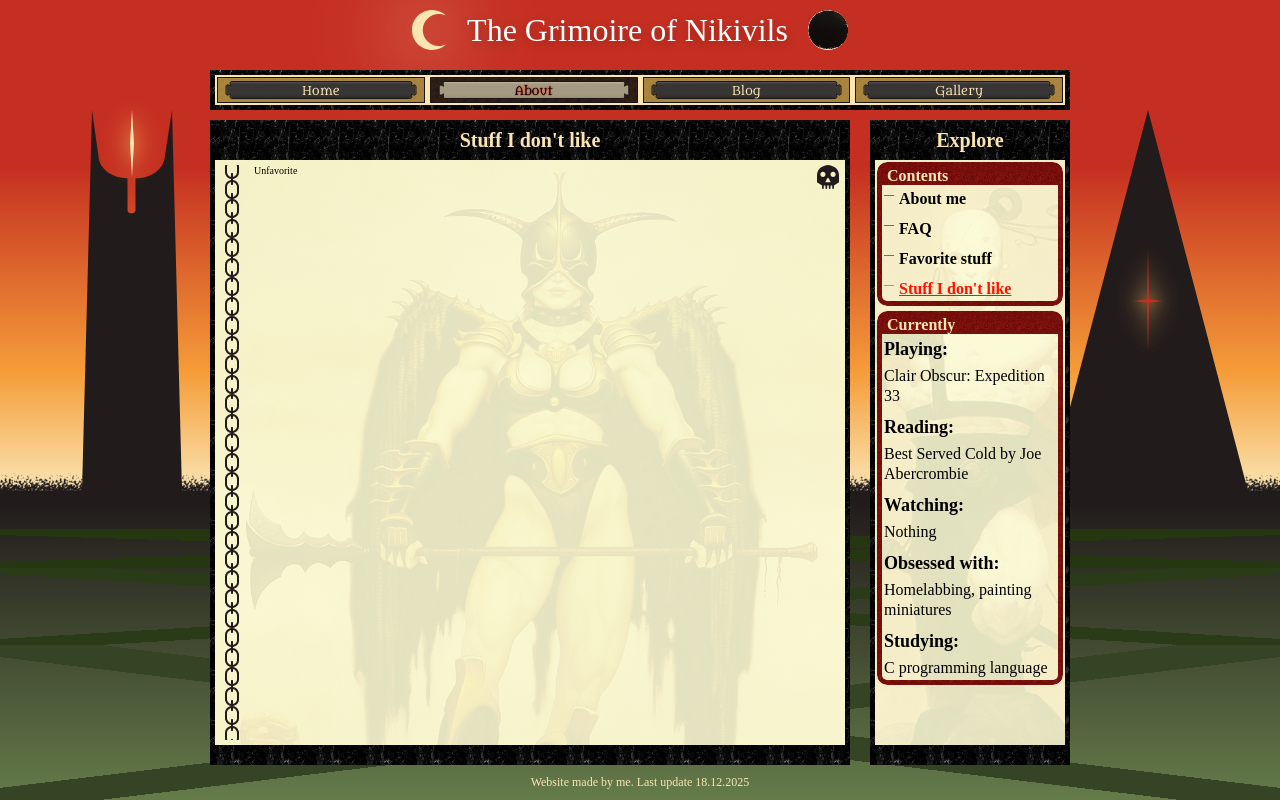
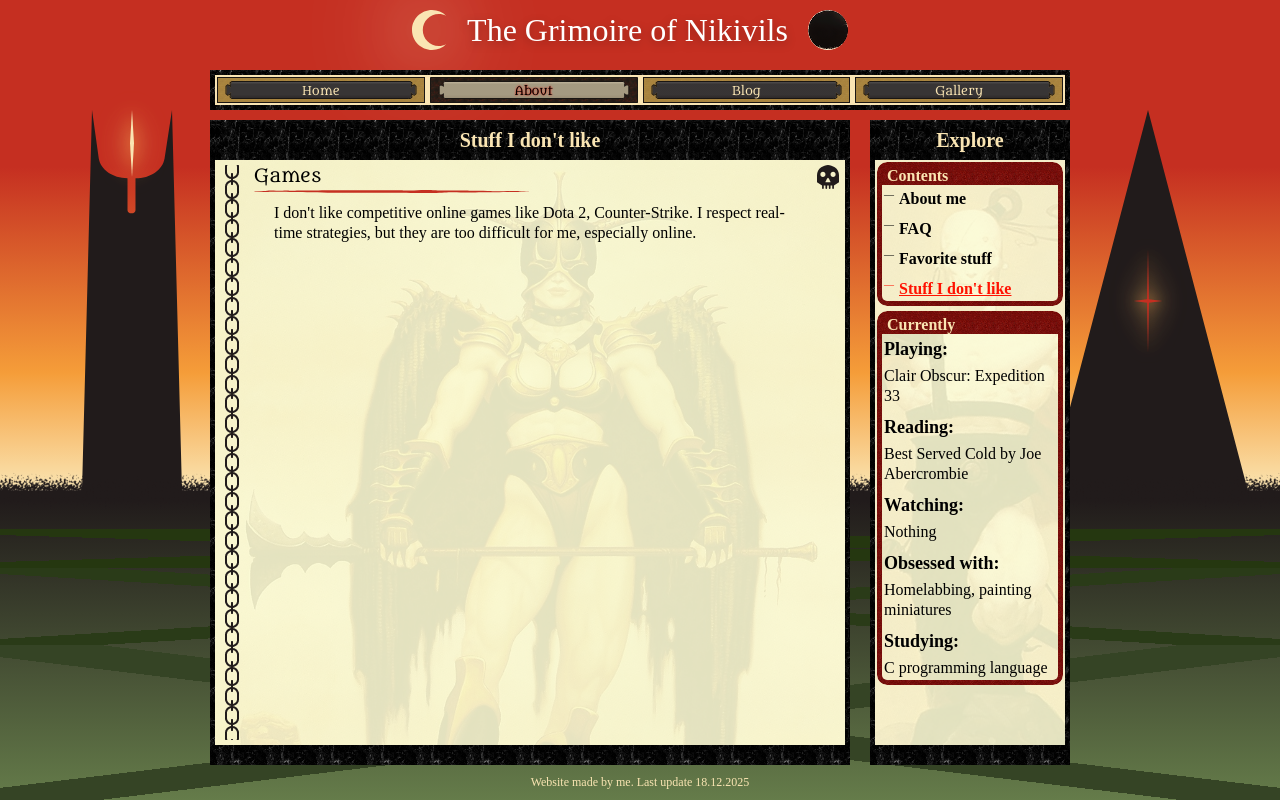
Before and after one commit to NikitaVirachev/nikivils-grimoire-frontend, a React (Vite) app: page /about/unfavorite in a window 1280 px wide. Built offline with nearby package versions, Linux system fonts and the light colour scheme.

Commit message:
feat #6: create unfavorite page

```diff
--- a/src/pages/About/Unfavorite.tsx
+++ b/src/pages/About/Unfavorite.tsx
@@ -1,7 +1,36 @@
 import { PositionedMainContent } from '../../layouts/MainContent';
+import { PostText, PostContent, Posts } from '../../components/Post/Post';
+import { PhoneContents, PhoneCurrently, PhoneBorder } from './About.styles';
+import { QuaternaryHeading, UnderlinedHeader } from '../../shared/typography/Headings';
 
 const Unfavorite = () => {
-  return <PositionedMainContent title="Stuff I don't like">Unfavorite</PositionedMainContent>;
+  return (
+    <PositionedMainContent title="Stuff I don't like">
+      <PhoneContents />
+
+      <PhoneBorder>
+        LoremipsumdolorsitametconsecteturSedrisuseuismodmalesuadaelementum.MaecenasincommodoametlacusantecursusFringillafelissemperenimv.UHKipsumdolorsitametconsecteturSedrisuseuismodmales
+      </PhoneBorder>
+
+      <Posts>
+        <PostContent>
+          <UnderlinedHeader>
+            <QuaternaryHeading>Games</QuaternaryHeading>
+          </UnderlinedHeader>
+          <PostText>
+            I don't like competitive online games like Dota 2, Counter-Strike. I respect real-time
+            strategies, but they are too difficult for me, especially online.
+          </PostText>
+        </PostContent>
+      </Posts>
+
+      <PhoneBorder>
+        LoremipsumdolorsitametconsecteturSedrisuseuismodmalesuadaelementum.MaecenasincommodoametlacusantecursusFringillafelissemperenimv.UHKipsumdolorsitametconsecteturSedrisuseuismodmales
+      </PhoneBorder>
+
+      <PhoneCurrently />
+    </PositionedMainContent>
+  );
 };
 
 export default Unfavorite;
```
